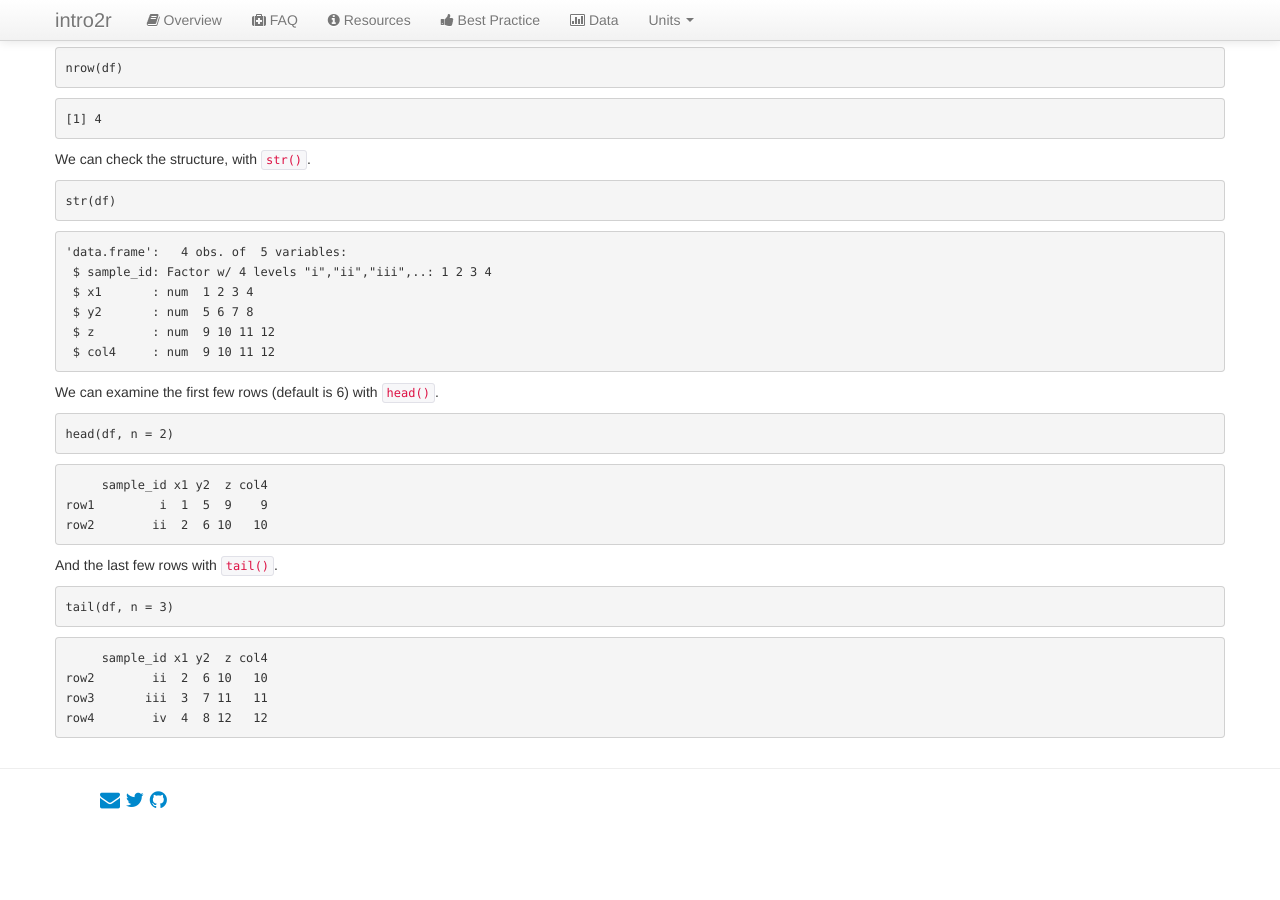
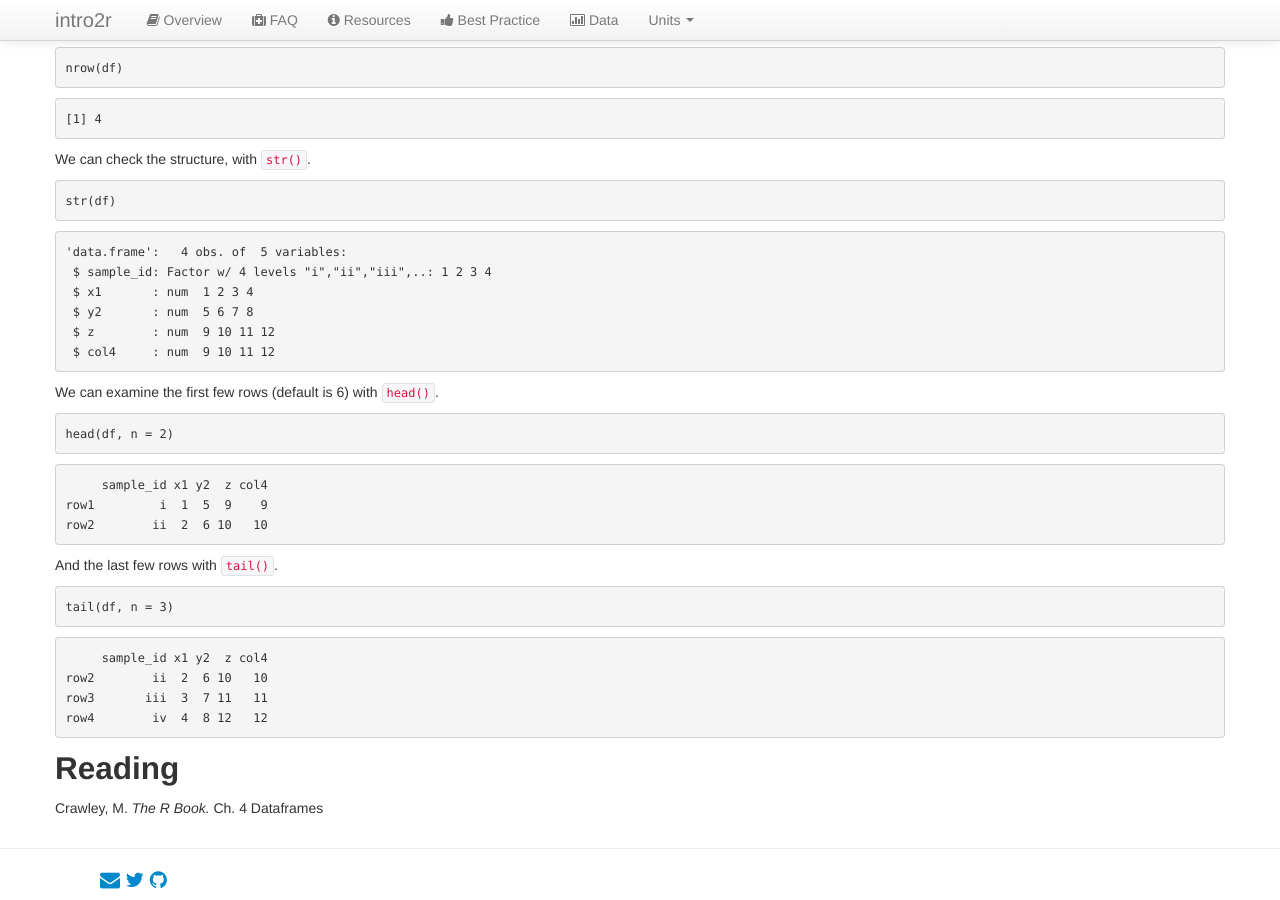
Before and after one commit to intro2r/intro2r, a Jekyll site: the page built from unit2/matrices-and-dataframes.md, in a window 1280 px wide and 900 px high, scrolled down 4591 px. Built offline with Jekyll 4.4.1, drawn with Linux system fonts in a browser that asks for light colours; before the commit the page ends 5411 px from its top, so only the background shows below that.

Commit message:
Update matrices-and-dataframes.md

````diff
--- a/unit2/matrices-and-dataframes.md
+++ b/unit2/matrices-and-dataframes.md
@@ -308,3 +308,7 @@ row2        ii  2  6 10   10
 row3       iii  3  7 11   11
 row4        iv  4  8 12   12
 ```
+
+## Reading
+
+Crawley, M. *The R Book.* Ch. 4 Dataframes
````
